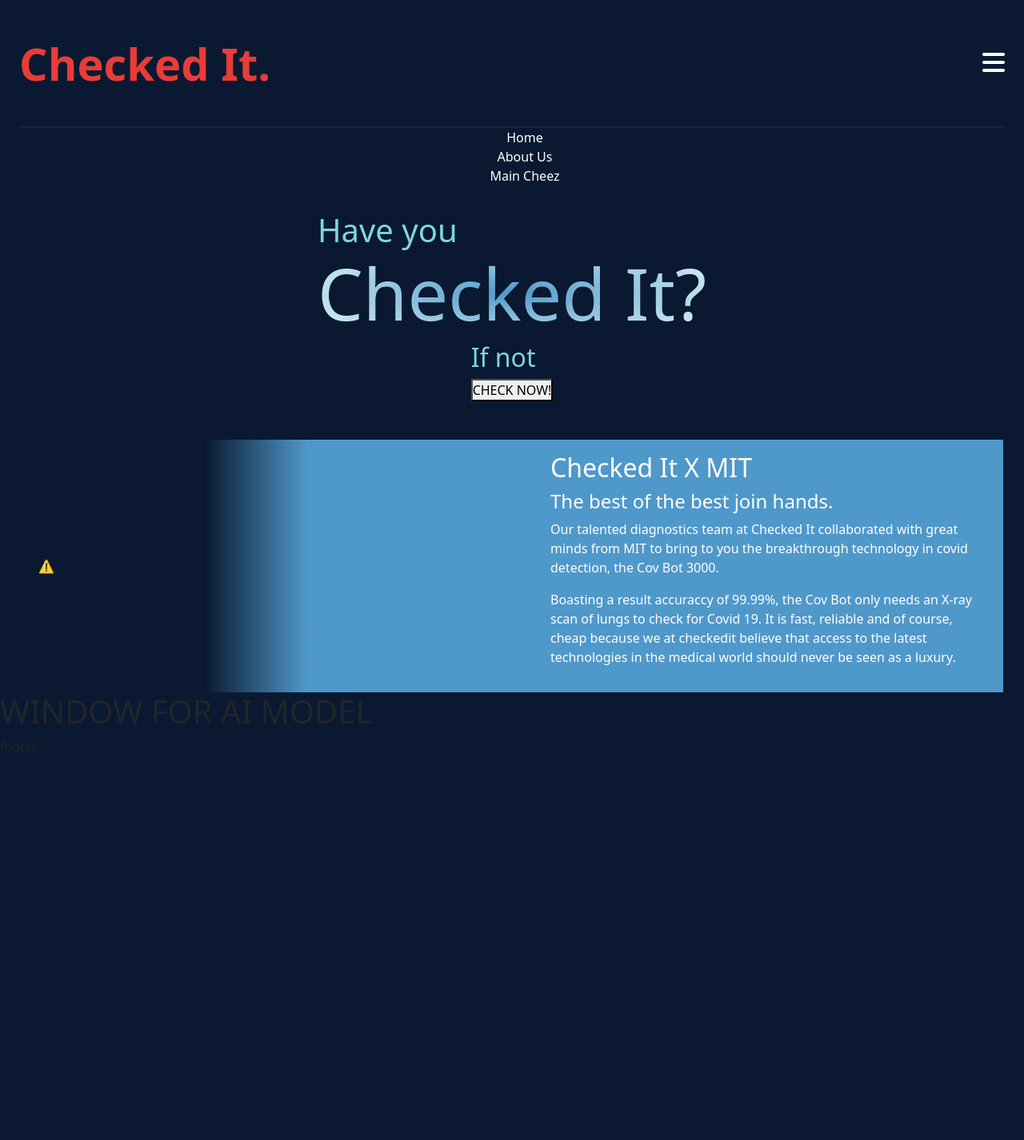
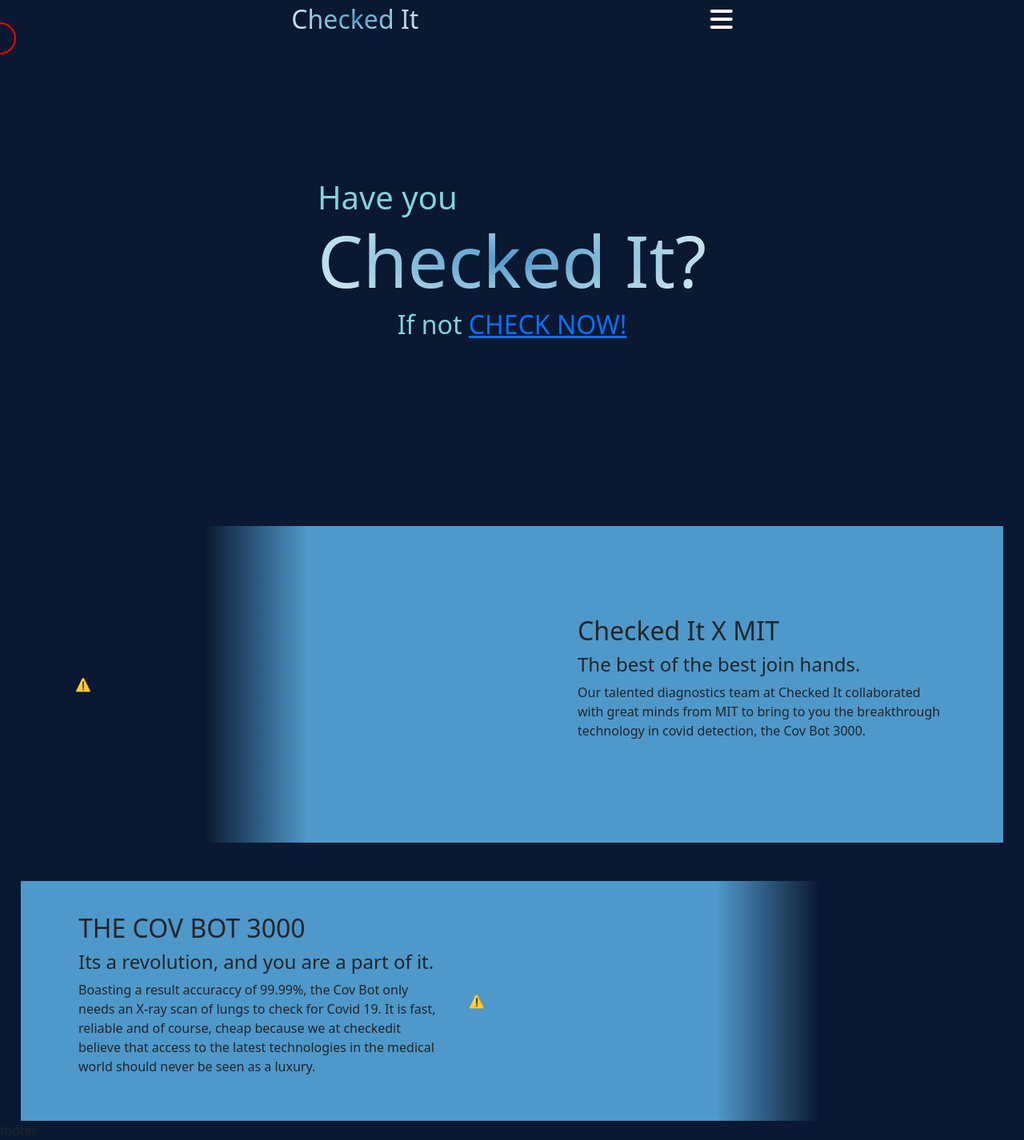
Before and after one commit to akshats911/Xray-Testing, a Django app: page / in a window 1280 px wide. Shown: the whole page at 80% size. Before the commit the page ends 940 px from the top, so only its background shows below. Run offline with Django 4.2, Linux system fonts and the light colour scheme; some libraries are stand-ins or nearby versions.

Commit message:
cursor thingy

```diff
--- a/XrayPrediction/static/css/app.js
+++ /dev/null
@@ -1,12 +0,0 @@
-console.log("working");
-
-$(document).ready(()=>{
-    $(window).scroll(()=>{
-        if($(document).scrollTop()>5){
-            $('nav').addClass("shrink")
-        }
-        else{
-            $('nav').removeClass("shrink")
-        }
-    });
-});
--- a/XrayPrediction/static/css/styles.css
+++ b/XrayPrediction/static/css/styles.css
@@ -27,6 +27,15 @@ header{
     z-index: 1000;
 }
 
+.logo {
+    font-size: 200%;
+    background: radial-gradient(var(--blue2), var(--white2));
+    background-clip: text;
+    -webkit-background-clip: text;
+    -webkit-text-fill-color: transparent;
+    font-weight: 500;
+}
+
 .menu-button:hover {
     cursor: pointer;
 }
@@ -35,7 +44,101 @@ header{
   color: #fff;
   font-size: 2rem;
 }
+.menu{
+    position: absolute;
+    top: 0;
+    left: 0;
+    width: 100%;
+    height: 100vh;
+    background-color: black;
+    transform: translateX(-100%);
+}
 
+.open_button{
+    text-decoration: none;
+    color: #fff;
+    font-size: 2rem;
+    cursor: pointer;
+}
+
+.button{
+    position: absolute;
+    top: 50px;
+    right: 100px;
+    text-decoration: none;
+    color: #fff;
+    right: 100px;
+    font-size: 2rem;
+    font-weight: 500;
+    cursor: pointer;
+}
+
+.menu .button{
+    color: white;
+}
+
+.ul{
+    list-style: none;
+    position: absolute;
+    left: 20%;
+    display: flex;
+    width: 300px;
+    justify-content: center;
+    align-items: left;
+    height: 100vh;
+    flex-direction: column;
+}
+
+.ul li{
+    margin: 20px 0;
+    z-index: 2;
+}
+
+.ul li a{
+    text-decoration: none;
+    color: white;
+    transition: 2s;
+    font-size: 50px;
+    text-transform: uppercase;
+    font-weight: 500;
+    mix-blend-mode: difference;
+}
+
+.social{
+    position: absolute;
+    bottom: 0;
+    display: flex;
+    height: 80px;
+    width: 100%;
+}
+
+.social ul{
+    margin-left: 50px;
+    display: flex;
+}
+.social ul li{
+    margin: 0 10px;
+    z-index: 100;
+}
+
+.social ul li a{
+    text-decoration: none;
+    color: white;
+    font-size: 18px;
+    text-transform: uppercase;
+    font-weight: lighter;
+}
+
+/* .bg{
+    position: absolute;
+    width: 250px;
+    filter: grayscale(1);
+    height: 300px;
+    mix-blend-mode: difference;
+} */
+
+
+/*
 .nav-menu {
     display: flex;
     justify-content: center;
@@ -53,8 +156,8 @@ header{
     color: #fff;
     font-size: 1rem;
 }
-
-.container{
+ */
+.container2{
     width: 100%;
     max-width: 120rem;
     margin: 0 auto;
@@ -71,17 +174,13 @@ header{
     transition: height .5s ease;
 }
 
-.nav a{
-    text-decoration: none;
-    color: #E83C38;
-    font-size: 1.6rem;
+.nav_container{
+    display: flex;
+    justify-content: space-evenly;
+    align-items: center;
 }
 
-.nav .logo{
-    font-size: 3.5rem;
-    font-weight: bold;
-}
-
+/*
 .nav-list{
     list-style: none;
     display: flex;
@@ -111,28 +210,48 @@ header{
 
 .nav-link:hover::after{
     transform: scaleX(1);
-}
+} */
 
 .shrink{
-    background-color: white;
+    background-color: inherit;
 }
 
 .hero{
     color: #80D4DF;
+    min-height: 70vh;
+    display: flex;
+    align-items: center;
+    justify-content: center;
 }
 
 
 .hero .container .heading span{
     font-size: 90px;
     background: radial-gradient(var(--blue2), var(--white2));
+    background-clip: text;
     -webkit-background-clip: text;
     -webkit-text-fill-color: transparent;
 }
 
-.about-us{
+.about-us-1{
+    margin-top: 50px;
     background: linear-gradient(to right, #0A1931 0%, #0A1931 20%, #4F98CA 30%, #4F98CA 98%, #0A1931 98%,#0A1931 100% );
+}
+.about-us-2{
+    background: linear-gradient(to left, #0A1931 0%, #0A1931 20%, #4F98CA 30%, #4F98CA 98%, #0A1931 98%,#0A1931 100% );
 }
 
 .about-us .about .container.right{
     color: white;
 }
+
+
+.cursor{
+    position: fixed;
+    width: 40px;
+    height: 40px;
+    border: 2px solid red;
+    border-radius: 50%;
+    margin-left: -20px;
+    margin-top: -20px;
+}
--- /dev/null
+++ b/XrayPrediction/static/js/app.js
@@ -0,0 +1,81 @@
+gsap.registerPlugin(ScrollTrigger);
+console.log("working");
+
+$(document).ready(()=>{
+    $(window).scroll(()=>{
+        if($(document).scrollTop()>5){
+            $('nav').addClass("shrink")
+        }
+        else{
+            $('nav').removeClass("shrink")
+        }
+    });
+});
+
+
+var tl = gsap.timeline({
+    paused: "true"
+});
+tl.to(".menu",{
+    duration: 1,
+    x: "0%",
+    ease: Expo.easeInOut
+});
+
+tl.fromTo(".li",{
+    y:"-100%",
+    opacity: 0
+},{
+    duration: 0.5,
+    opacity: 1,
+    y: "0%",
+    stagger: 0.25
+});
+tl.fromTo(".social-li",{
+    y: "-50%",
+    opacity: 0
+},{
+    duration: 0.8,
+    opacity: 1,
+    stagger: 0.25,
+    ease: Expo.easeOut
+},
+"-=0.5");
+
+function toggle(){
+    tl.play();
+}
+
+function togglec(){
+    tl.reverse();
+}
+
+console.log("working fine");
+
+
+var cursor = document.querySelector(".cursor");
+var cursorScale = document.querySelectorAll(".cursor-scale");
+
+var mouseX;
+var mouseY;
+
+window.addEventListener("mousemove", function(e){
+    mouseX=e.clientX;
+    mouseY=e.clientY;
+    // console.log(mouseX, mouseY);
+});
+
+gsap.to({},0.010,{
+    repeat: -1,
+    onRepeat: function(){
+        gsap.set(cursor,{
+            css: {
+                left: mouseX,
+                top: mouseY
+            }
+        })
+    }
+});
+
+// console.log(mouseX);
+// console.log(mouseY);
--- a/XrayPrediction/templates/index.html
+++ b/XrayPrediction/templates/index.html
@@ -17,74 +17,115 @@
 </head>
 
 <body>
+
+
     <!-- Navbar -->
     <header>
-        <div class="container theme-1">
-            <nav class="nav">
-                <a href="index.html" class="logo">Checked It.</a>
-                <div class="menu-button">
-                    <i class="fa-solid fa-bars"></i>
+        <nav>
+            <div class="nav_container ">
+                <div class="left">
+                    <a href="index.html" class="logo">Checked It</a>
+                </div>
+                <div class="right">
+                    <div class="hamburger">
+                        <!-- <i class="fa-solid fa-bars" onclick="toggle()"></i> -->
+                        <div class="open_button" onclick="toggle()"><i class="fa-solid fa-bars"></i></div>
+                    </div>
+                </div>
             </div>
         </nav>
+
+        <div class="cursor"></div>
+
+        <div class="menu">
+            <div class="button" onclick="togglec()"><i class="fa-solid fa-xmark"></i></div>
+            <ul class="ul">
+                <li class="li li1"><a href="#">Home</a></li>
+                <li class="li li2"><a href="#">About Us</a></li>
+                <li class="li li3"><a href="#">Main</a></li>
+                <li class="li li4"><a href="#">Cheez</a></li>
+                <!-- <div class="bg1 bg"></div>
+                    <div class="bg2 bg"></div>
+                    <div class="bg3 bg"></div>
+                    <div class="bg4 bg"></div> -->
+                </ul>
+                <div class="social">
+                <ul>
+                    <li class="social-li"><a href="#">Facebook</a></li>
+                    <li class="social-li"><a href="#">Instagram</a></li>
+                    <li class="social-li"><a href="#">Twitter</a></li>
+                    <li class="social-li"><a href="#"></a></li>
+                </ul>
             </div>
-        <div class="nav-menu">
-            <ul>
-                <li><a href="#">Home</a></li>
-                <li><a href="#">About Us</a></li>
-                <li><a href="#">Main Cheez</a></li>
-            </ul>
         </div>
     </header>
 
 
     <section class="hero">
-        <div class="container mt-3 d-flex flex-column justify-content-center align-items-center">
+        <div class="container d-flex flex-column justify-content-center align-items-center">
             <div>
                 <h1 class="heading">Have you <br><span>Checked It?</span></h1>
             </div>
             <div>
-                <h2>If not</h2>
-                <button>CHECK NOW!</button>
+                <h2>If not <a href=""> CHECK NOW!</a></h2>
 
+            </div>
+        </div>
+    </section>
+
+    <section class="about-us-1 py-5">
+        <div class="container about d-flex justify-content-evenly align-items-center">
+            <div class="container left">
+                <lottie-player src="https://assets6.lottiefiles.com/packages/lf20_slipwrv0.json"
+                    background="transparent" speed="1" style="width: 600px; height: 300px;" loop autoplay>
+                </lottie-player>
+            </div>
+            <div class="container right p-3">
+                <h2>Checked It X MIT</h2>
+                <h4>The best of the best join hands.</h4>
+                <p>Our talented diagnostics team at Checked It collaborated with great minds from MIT to bring to you
+                    the breakthrough technology in covid detection, the Cov Bot 3000. </p>
             </div>
         </div>
     </section>
     <section class="bg p-4"></section>
 
-    <section class="about-us">
+    <section class="about-us-2">
         <div class="container about d-flex justify-content-evenly align-items-center">
-            <div class="container left">
-                <lottie-player src="https://assets6.lottiefiles.com/packages/lf20_slipwrv0.json"  background="transparent"  speed="1"  style="width: 600px; height: 300px;"  loop autoplay></lottie-player>
+
+            <div class="container left p-3">
+                <h2>THE COV BOT 3000</h2>
+                <h4>Its a revolution, and you  are a part of it.</h4>
+                <p>Boasting a result accuraccy of 99.99%, the Cov Bot only needs an X-ray scan of lungs to check for
+                    Covid 19. It is fast, reliable and of course, cheap because we at checkedit believe that access to
+                    the latest technologies in the medical world should never be seen as a luxury.</p>
             </div>
-            <div class="container right p-3">
-                <h2>Checked It X MIT</h2>
-                <h4>The best of the best join hands.</h4>
-                <p>Our talented diagnostics team at Checked It collaborated with great minds from MIT to bring to you the breakthrough technology in covid detection, the Cov Bot 3000. </p>
-                <p>
-                    Boasting a result accuraccy of 99.99%, the Cov Bot only needs an X-ray scan of lungs to check for Covid 19. It is fast, reliable and of course, cheap because we at checkedit believe that access to the latest technologies in the medical world should never be seen as a luxury.
-                </p>
+            <div class="container right">
+                <lottie-player src="https://assets6.lottiefiles.com/packages/lf20_slipwrv0.json"
+                    background="transparent" speed="1" style="width: 600px; height: 300px;" loop autoplay>
+                </lottie-player>
             </div>
         </div>
     </section>
 
 
-    <section>
-        <h1>
-            WINDOW FOR AI MODEL
-        </h1>
-    </section>
+
 
     <footer>
         footer
     </footer>
 
-    <script src="../static/css/app.js"></script>
+
+    <script src="https://cdnjs.cloudflare.com/ajax/libs/gsap/3.9.1/gsap.min.js"></script>
+    <script src="https://cdnjs.cloudflare.com/ajax/libs/gsap/3.9.1/ScrollTrigger.min.js"></script>
+    <script src="../static/js/app.js"></script>
     <!-- JavaScript Bundle with Popper -->
     <script src="https://cdn.jsdelivr.net/npm/bootstrap@5.2.0-beta1/dist/js/bootstrap.bundle.min.js"
         integrity="sha384-pprn3073KE6tl6bjs2QrFaJGz5/SUsLqktiwsUTF55Jfv3qYSDhgCecCxMW52nD2"
         crossorigin="anonymous"></script>
+    <script src="https://unpkg.com/@lottiefiles/lottie-player@latest/dist/lottie-player.js"></script>
 
-    <script src="https://unpkg.com/@lottiefiles/lottie-player@latest/dist/lottie-player.js"></script>
+
 </body>
 
 </html>
```
Also changed, not shown: XrayPrediction/static/media/hal-gatewood-OgvqXGL7XO4-unsplash.jpg (added). Lines whose indentation alone changed are shown as unchanged.
